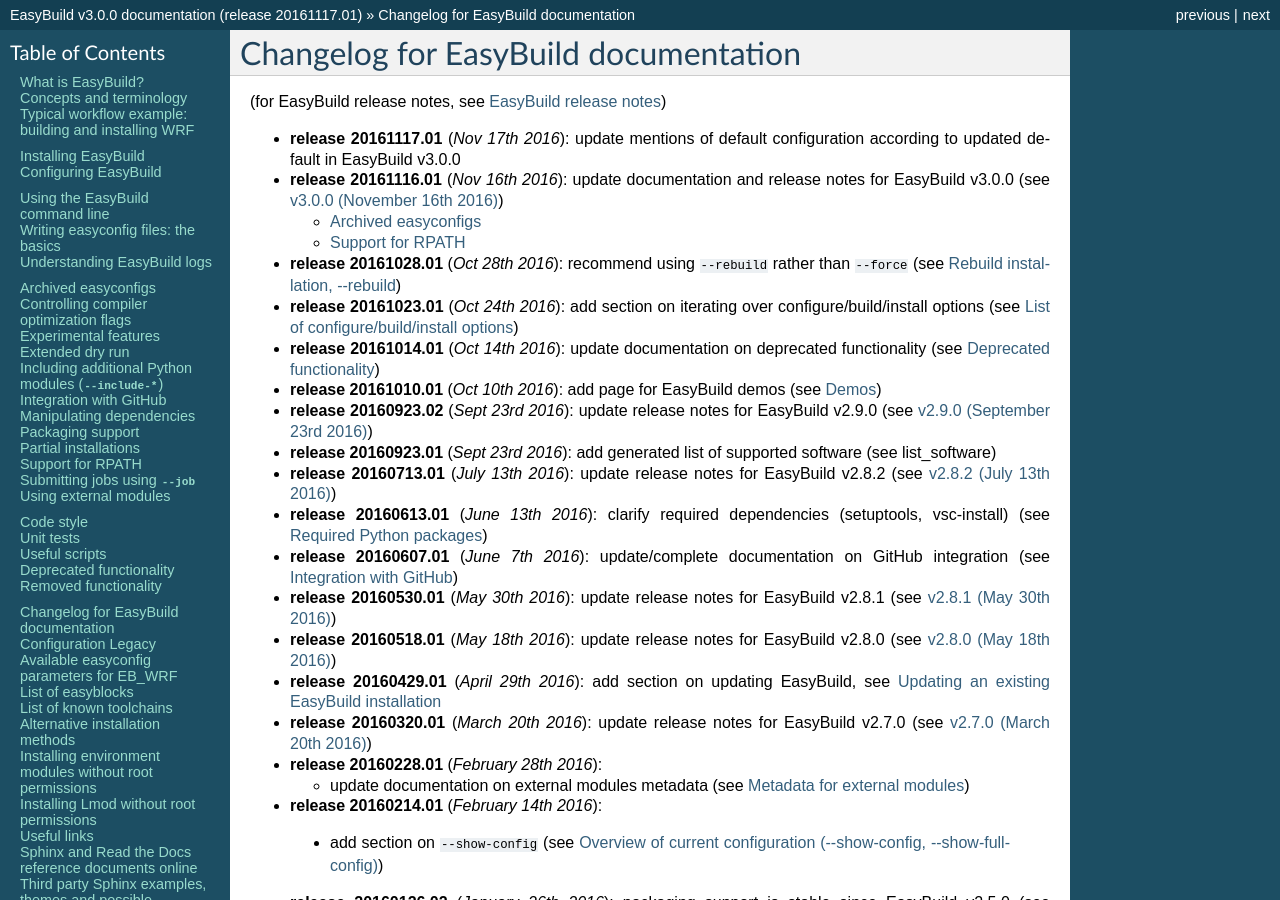
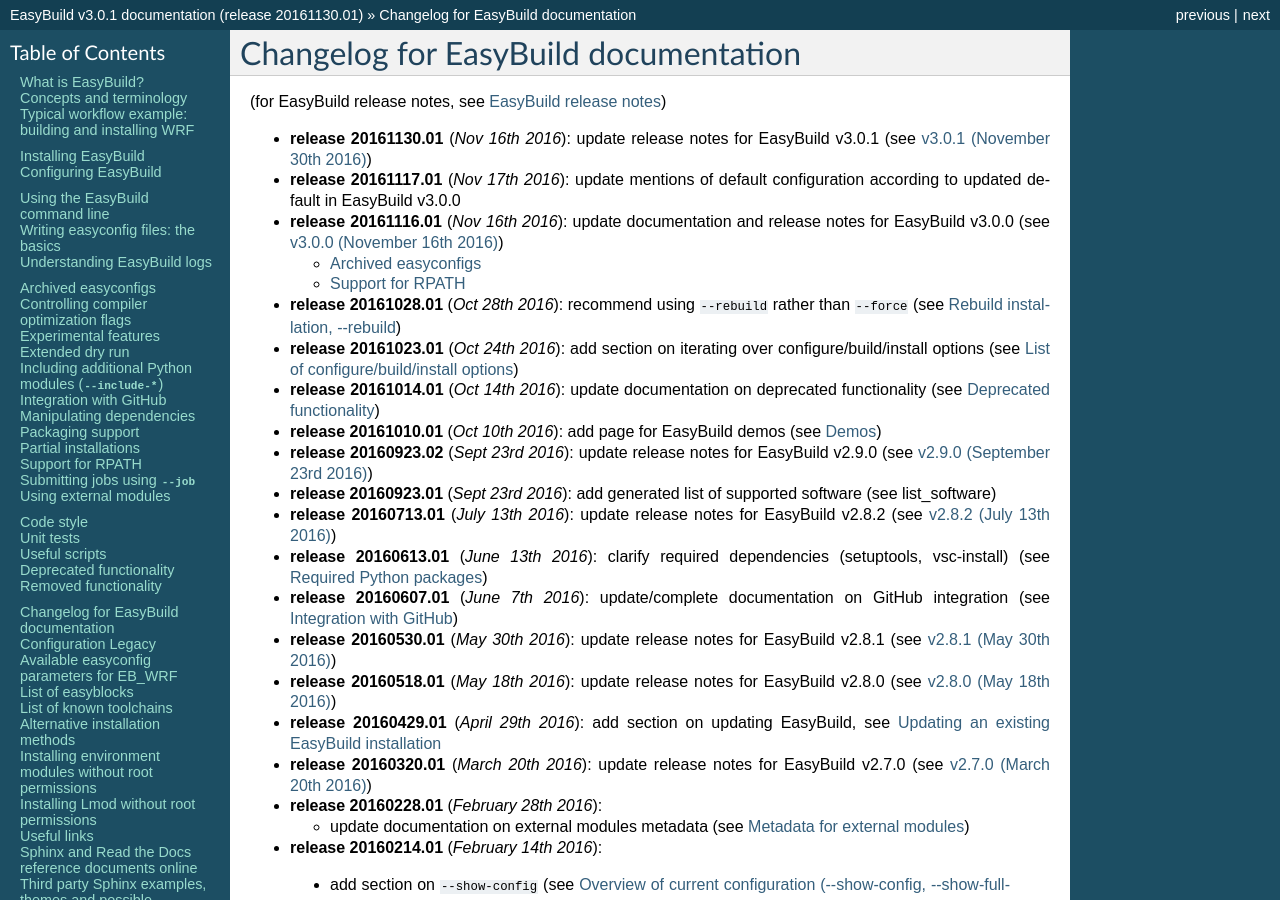
Before and after one commit to easybuilders/easybuild, a Sphinx documentation site: the page built from docs/Changelog.rst, in a window 1280 px wide and 900 px high. Built offline with Sphinx 7.4.7, drawn with Linux system fonts in a browser that asks for light colours; some of the changed text lies outside the part shown.

Commit message:
include framework PR #2032 in release notes for v3.0.1, bump docs release

```diff
--- a/docs/Changelog.rst
+++ b/docs/Changelog.rst
@@ -5,6 +5,7 @@
 
 (for EasyBuild release notes, see :ref:`release_notes`)
 
+* **release 20161130.01** (`Nov 16th 2016`): update release notes for EasyBuild v3.0.1 (see :ref:`release_notes_eb301`)
 * **release 20161117.01** (`Nov 17th 2016`): update mentions of default configuration according to updated default in EasyBuild v3.0.0
 * **release 20161116.01** (`Nov 16th 2016`): update documentation and release notes for EasyBuild v3.0.0 (see :ref:`release_notes_eb300`)
 
--- a/docs/Release_notes.rst
+++ b/docs/Release_notes.rst
@@ -39,6 +39,7 @@
   * make sure '``modules_tool``' attribute is also defined for extensions (`#2026 <https://github.com/hpcugent/easybuild-framework/pull/2026>`_)
   * only dump easyconfig with modified deps due to ``--minimal-toolchains`` to 'reprod' subdir of install dir (`#2028 <https://github.com/hpcugent/easybuild-framework/pull/2028>`_)
   * avoid appending '``-h'`` to sanity check commands specified as a string (`#2030 <https://github.com/hpcugent/easybuild-framework/pull/2030>`_)
+  * avon list_software_rst: always include versionsuffix regardless of value (`#2032 <https://github.com/hpcugent/easybuild-framework/pull/2032>`_)
 
 **easyblocks**
 
--- a/docs/conf.py
+++ b/docs/conf.py
@@ -41,9 +41,9 @@
 # other places throughout the built documents.
 #
 # The short X.Y version.
-version = '3.0.0'  # this is meant to reference the version of EasyBuild
+version = '3.0.1'  # this is meant to reference the version of EasyBuild
 # The full version, including alpha/beta/rc tags.
-release = '20161117.01'  # this is meant to reference the version of the documentation itself
+release = '20161130.01'  # this is meant to reference the version of the documentation itself
 
 # There are two options for replacing |today|: either, you set today to some
 # non-false value, then it is used:
```
